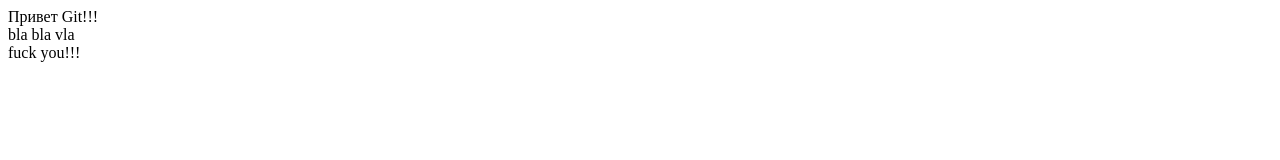
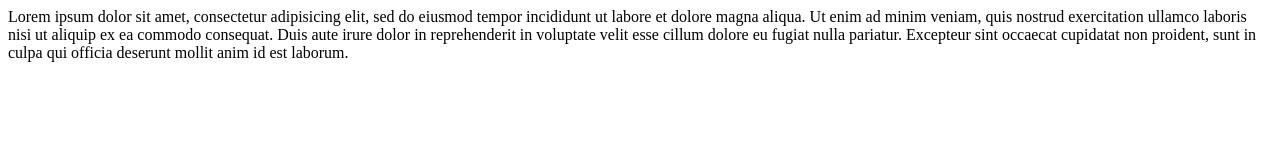
Before and after one commit to BeetleJuiceJ7/lessons-JS, a plain HTML site: page index.html in a window 1280 px wide. Drawn offline with Linux system fonts and the light colour scheme.

Commit message:
fourth commit

```diff
--- a/index.html
+++ b/index.html
@@ -5,8 +5,11 @@
   <title>Document</title>
 </head>
 <body>
-<div>Привет Git!!!</div>
-<div>bla bla vla</div>
-<div>fuck you!!!</div>
+<div>Lorem ipsum dolor sit amet, consectetur adipisicing elit, sed do eiusmod
+tempor incididunt ut labore et dolore magna aliqua. Ut enim ad minim veniam,
+quis nostrud exercitation ullamco laboris nisi ut aliquip ex ea commodo
+consequat. Duis aute irure dolor in reprehenderit in voluptate velit esse
+cillum dolore eu fugiat nulla pariatur. Excepteur sint occaecat cupidatat non
+proident, sunt in culpa qui officia deserunt mollit anim id est laborum.</div>
 </body>
 </html>
```
